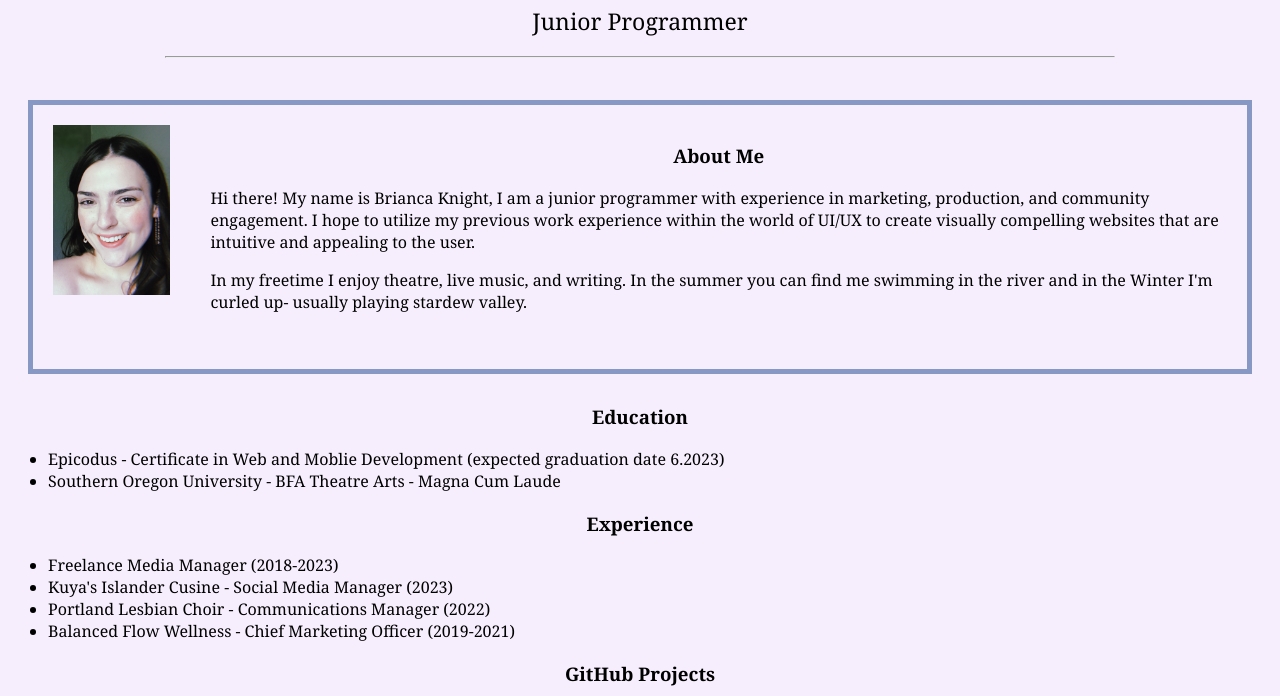
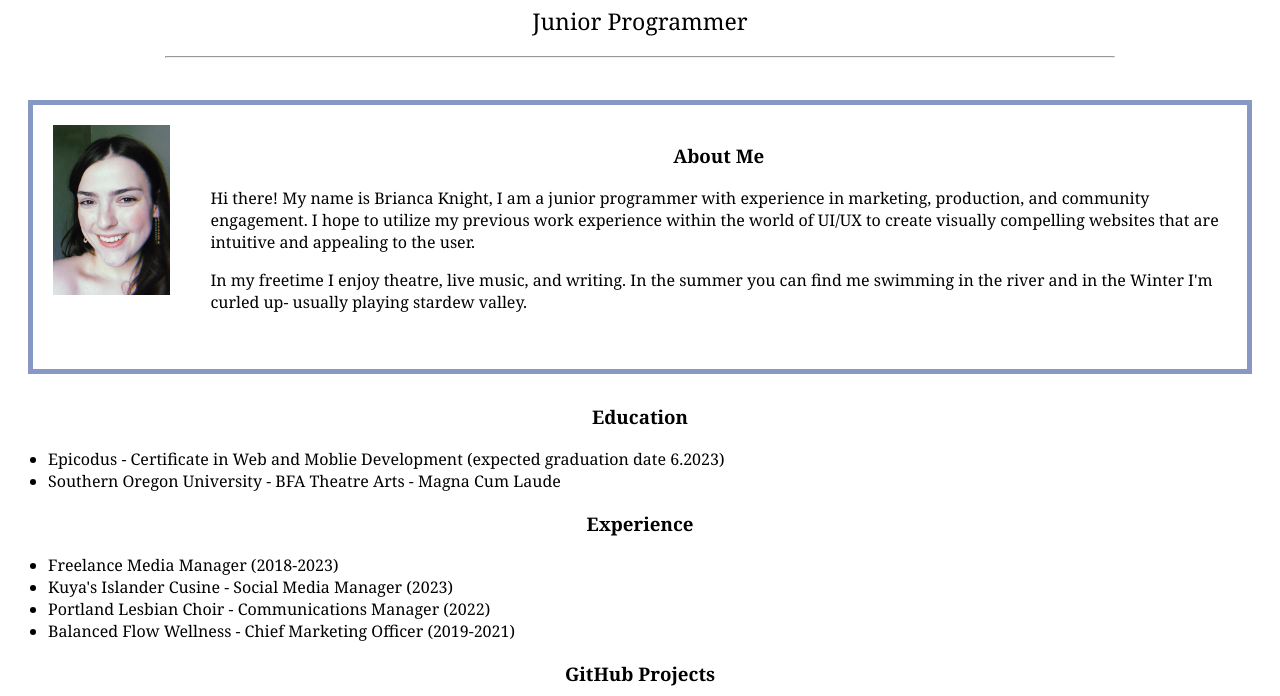
Before and after one commit to BriancaKnight/Profile-Page, a plain HTML site: page portfolio-page.html in a window 1280 px wide. Shown: the part 104-800 px from the top of the page. Drawn offline with Linux system fonts and the light colour scheme.

Commit message:
attept span WIP

```diff
--- a/portfolio-page.html
+++ b/portfolio-page.html
@@ -3,7 +3,7 @@
 
 <head>
   <link href="styles.css" rel="stylesheet" type="text/css">
-  <title>Brianca Knight Programming Portfolio</title>
+  <title>Brianca Knight Portfolio</title>
 </head>
 
 <body>
@@ -12,7 +12,7 @@
   <hr>
   <br>
   <div class="box1">
-    <img src="img/pro-pic.jpg" alt="Picture of Brianca" width="150">
+    <div class="img"><img src="img/pro-pic.jpg" alt="Picture of Brianca" width="150"></div>
     <h3>About Me</h3>
     <p>Hi there! My name is Brianca Knight, I am a junior programmer with experience in marketing, production, and community engagement. I hope to utilize my previous work experience within the world of UI/UX to create visually compelling websites that are intuitive and appealing to the user.
     <p>In my freetime I enjoy theatre, live music, and writing. In the summer you can find me swimming in the river and in the Winter I'm curled up- usually playing stardew valley.</p>
--- a/styles.css
+++ b/styles.css
@@ -1,5 +1,4 @@
 body {
-  background-color: rgb(246, 238, 253);
   font-family: Georgia;
   font-weight: 500;
 }
@@ -28,6 +27,7 @@ h3 {
 p {
 
 }
+
 .box1 {
   width: auto;
   height: auto;
```
